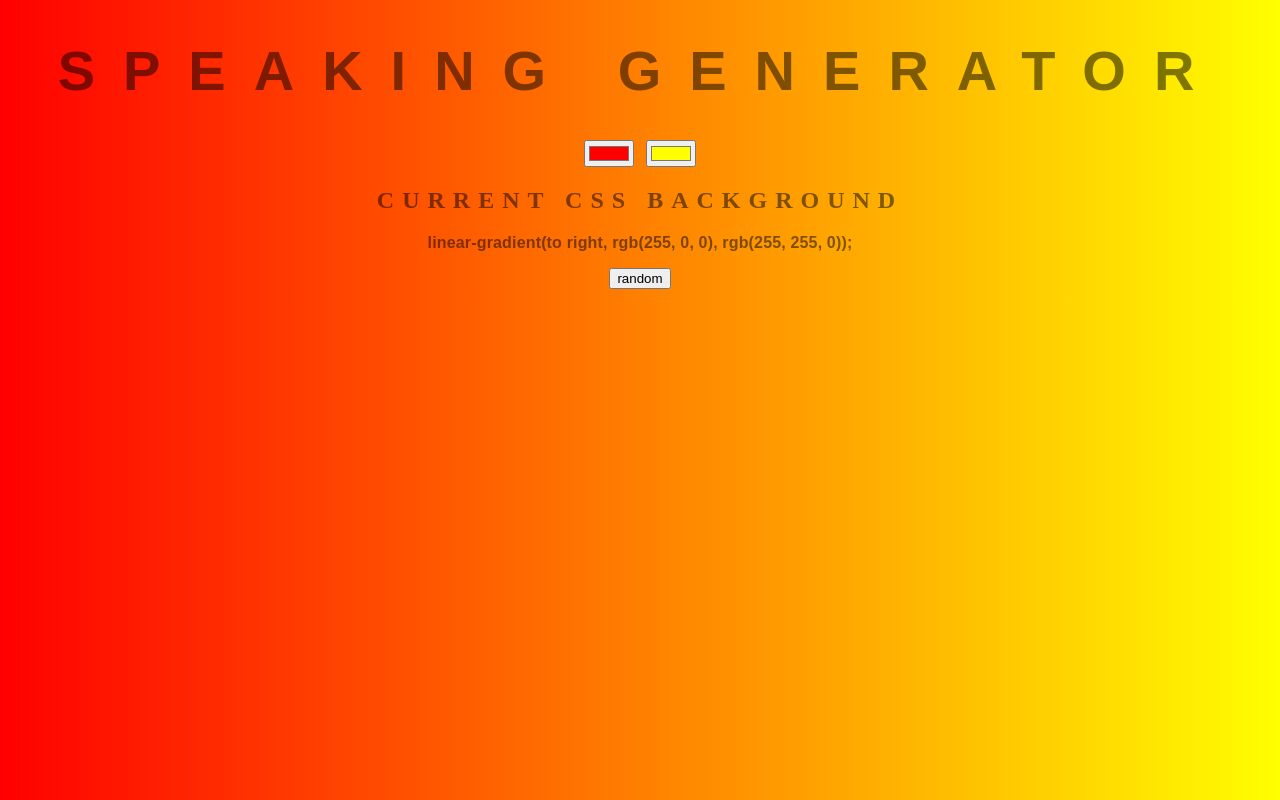
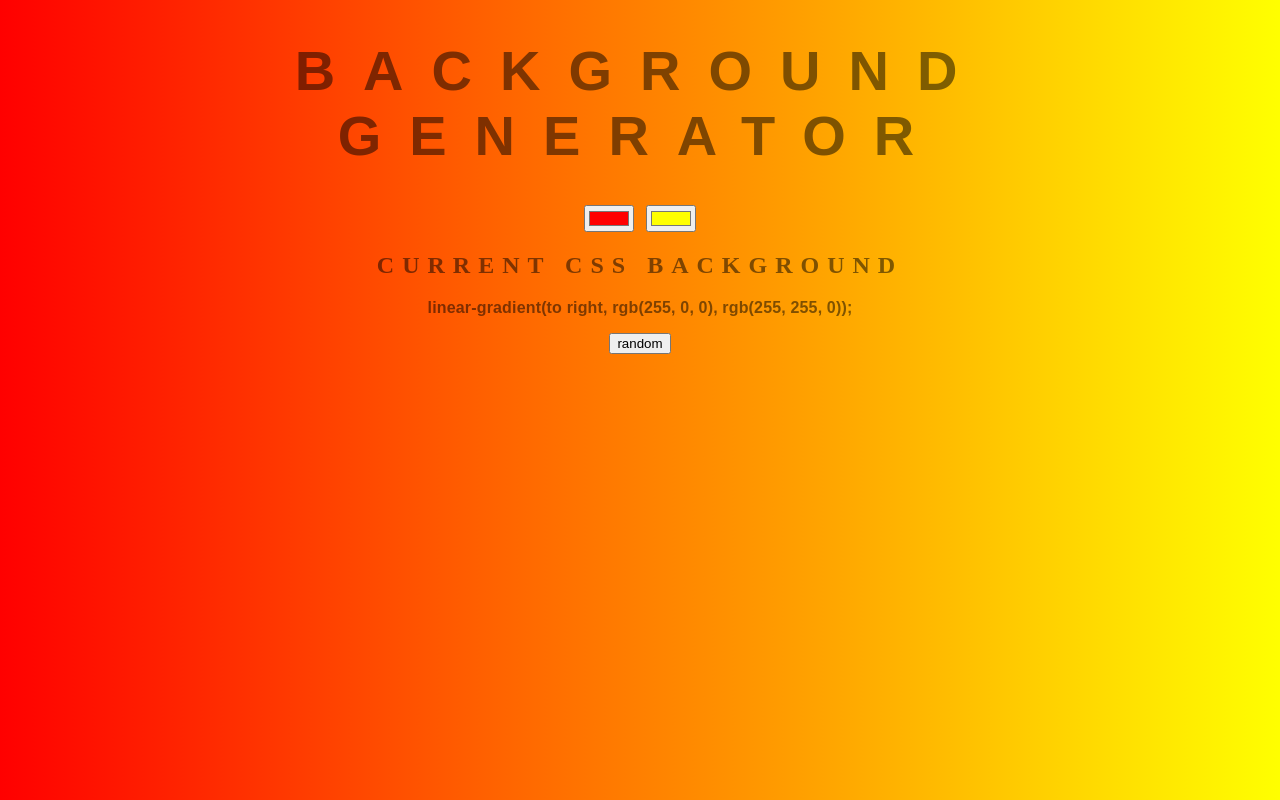
Before and after one commit to jimmy2130/background-generator, a plain HTML site: page index.html in a window 1280 px wide. Drawn offline with Linux system fonts and the light colour scheme.

Commit message:
Change back to Background Generator.

```diff
--- a/index.html
+++ b/index.html
@@ -6,7 +6,7 @@
 	<link rel="stylesheet" href="style.css">
 </head>
 <body id="gradient">
-	<h1>Speaking Generator</h1>
+	<h1>Background Generator</h1>
 	<input class="color1" type="color" name="color1" value="#ff0000">
 	<input class="color2" type="color" name="color2" value="#ffff00">
 	<h2>Current CSS Background</h2>
```
